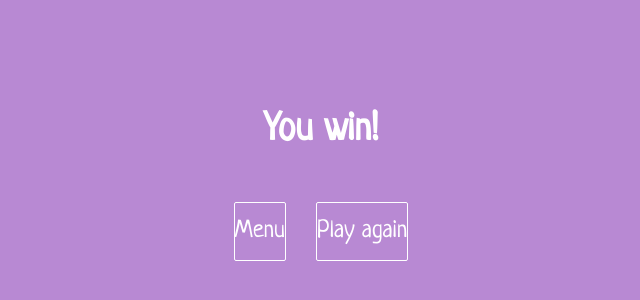
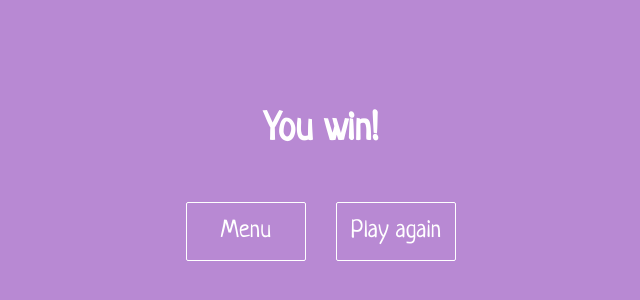
Before and after one commit to Anna-Developer/sudoku, a React (Create React App) app: page /win in a window 1280 px wide. Shown: the part 216-516 px from the top of the page, without its empty margins (319-959 px from the left). Built offline with nearby package versions, Linux system fonts and the light colour scheme.

Commit message:
added new templates of sudoku

```diff
--- a/src/App.js
+++ b/src/App.js
@@ -5,12 +5,12 @@ import Main from './components/Main';
 import Menu from './components/Menu';
 import Win from './components/Win';
 
-function App() {
+function App(props) {
   return (
     <div className="App">
       <div className="container">
         <Route exact path={['/', '/menu']} render={() => <Menu />} />
-        <Route path="/main" render={() => <Main />} />
+        <Route path="/main" render={() => <Main state={props.state}/>} />
         <Route path="/win" render={() => <Win />} />
         <Route path="/gameOver" render={() => <GameOver />} />
       </div>
--- a/src/App.scss
+++ b/src/App.scss
@@ -75,7 +75,7 @@ li {
 .btn {
     display: block;
     padding: 15px 0;
-    max-width: 120px;
+    width: 120px;
     border: $mainBorder;
     border-radius: 2px;
     text-decoration: none;
--- a/src/components/Main.jsx
+++ b/src/components/Main.jsx
@@ -1,29 +1,17 @@
-const Main = () => {
-  const tbodyData = [
-    [1, 2, 3, 4, 5, 6, 7, 8, 9],
-    [1, 2, 3, 4, 5, 6, 7, 8, 9],
-    [1, 2, 3, 4, 5, 6, 7, 8, 9],
-    [1, 2, 3, 4, 5, 6, 7, 8, 9],
-    [1, 2, 3, 4, 5, 6, 7, 8, 9],
-    [1, 2, 3, 4, 5, 6, 7, 8, 9],
-    [1, 2, 3, 4, 5, 6, 7, 8, 9],
-    [1, 2, 3, 4, 5, 6, 7, 8, 9],
-    [1, 2, 3, 4, 5, 6, 7, 8, 9],
-  ];
-  const numbersData = [1, 2, 3, 4, 5, 6, 7, 8, 9];
-  const tbody = tbodyData.map((tr, trIdx) => {
+const Main = (props) => {
+  const tbody = props.state.matrix.map((tr, trIdx) => {
     return (
-      <tr>
+      <tr key={trIdx}>
         {tr.map((td, tdIdx) => {
-          return <td>{td}</td>;
+          return <td key={`${trIdx}_${tdIdx}`}>{td || ""}</td>;
         })}
       </tr>
     );
   });
-  const numbers = numbersData.map((li, listItdx) => {
-    return <li>{li}</li>;
+  const numbers = props.state.numbersData.map((li) => {
+    return <li key={li}>{li}</li>;
   });
-  const errors = 0;
+
   return (
     <div className="main">
       <h1 className="title">Sudoku</h1>
@@ -32,7 +20,7 @@ const Main = () => {
       </table>
       <ul className="numbers">{numbers}</ul>
       <div className="errors">
-        Errors: <span>{errors} / 3</span>
+        Errors: <span>{props.state.errors} / 3</span>
       </div>
     </div>
   );
--- a/src/index.js
+++ b/src/index.js
@@ -4,10 +4,11 @@ import './index.css';
 import App from './App';
 import reportWebVitals from './reportWebVitals';
 import { BrowserRouter } from 'react-router-dom';
+import store from './store/store'
 
 ReactDOM.render(
-  <BrowserRouter>
-    <App />
+  <BrowserRouter basename={process.env.PUBLIC_URL}>
+    <App state={store.getState()} />
   </BrowserRouter>,
   document.getElementById('root')
 );
--- /dev/null
+++ b/src/store/store.js
@@ -0,0 +1,128 @@
+const data = {
+    chooseMatrix() {
+        return Math.floor(Math.random() * this.dataMatrix.length)
+    },
+    dataMatrix: [
+        [
+            [
+                [9, 1, 6, 3, 5, 4, 8, 7, 2],
+                [8, 7, 3, 6, 2, 9, 1, 5, 4],
+                [5, 2, 4, 7, 1, 8, 9, 3, 6],
+                [7, 6, 8, 9, 3, 5, 2, 4, 1],
+                [1, 4, 9, 2, 8, 7, 3, 6, 5],
+                [2, 3, 5, 4, 6, 1, 7, 9, 8],
+                [6, 9, 7, 8, 4, 2, 5, 1, 3],
+                [3, 8, 1, 5, 7, 6, 4, 2, 9],
+                [4, 5, 2, 1, 9, 3, 6, 8, 7],
+            ],
+            [
+                [9, 1, 6, 0, 0, 4, 0, 7, 2],
+                [8, 0, 0, 6, 2, 0, 0, 5, 0],
+                [5, 0, 0, 0, 0, 8, 9, 3, 0],
+                [0, 6, 0, 0, 0, 0, 2, 0, 0],
+                [0, 0, 0, 2, 0, 7, 0, 0, 0],
+                [0, 0, 5, 0, 0, 0, 0, 9, 0],
+                [0, 9, 7, 8, 0, 0, 0, 0, 3],
+                [0, 8, 0, 0, 7, 6, 0, 0, 9],
+                [4, 5, 0, 1, 0, 0, 6, 8, 7],
+            ],
+        ],
+        [
+            [
+                [9, 4, 5, 2, 7, 1, 8, 3, 6],
+                [8, 1, 6, 3, 9, 5, 4, 2, 7],
+                [7, 3, 2, 6, 8, 4, 5, 1, 9],
+                [2, 5, 8, 4, 6, 7, 3, 9, 1],
+                [6, 9, 4, 1, 3, 8, 7, 5, 2],
+                [3, 7, 1, 5, 2, 9, 6, 4, 8],
+                [4, 6, 7, 9, 5, 2, 1, 8, 3],
+                [1, 2, 3, 8, 4, 6, 9, 7, 5],
+                [5, 8, 9, 7, 1, 3, 2, 6, 4],
+            ],
+            [
+                [0, 0, 5, 0, 0, 0, 8, 0, 0],
+                [8, 1, 6, 0, 0, 5, 4, 2, 7],
+                [7, 0, 2, 6, 0, 0, 0, 1, 9],
+                [2, 0, 0, 0, 0, 7, 3, 0, 1],
+                [6, 9, 0, 1, 0, 8, 7, 0, 0],
+                [3, 7, 1, 5, 0, 0, 0, 4, 0],
+                [0, 6, 0, 9, 0, 2, 0, 0, 0],
+                [1, 0, 3, 0, 4, 0, 9, 7, 0],
+                [5, 8, 0, 7, 0, 0, 2, 6, 4],
+            ],
+        ],
+        [
+            [
+                [4, 1, 5, 3, 7, 8, 2, 9, 6],
+                [2, 3, 7, 1, 6, 9, 4, 8, 5],
+                [6, 8, 9, 4, 2, 5, 7, 3, 1],
+                [8, 9, 3, 7, 5, 1, 6, 2, 4],
+                [5, 7, 4, 2, 3, 6, 9, 1, 8],
+                [1, 6, 2, 9, 8, 4, 3, 5, 7],
+                [9, 2, 8, 6, 1, 7, 5, 4, 3],
+                [7, 4, 1, 5, 9, 3, 8, 6, 2],
+                [3, 5, 6, 8, 4, 2, 1, 7, 9],
+            ],
+            [
+                [4, 0, 0, 3, 0, 8, 0, 0, 6],
+                [2, 3, 0, 0, 6, 0, 4, 0, 0],
+                [0, 0, 9, 4, 0, 0, 7, 0, 0],
+                [8, 9, 0, 7, 0, 0, 0, 0, 0],
+                [5, 0, 0, 0, 0, 0, 9, 1, 0],
+                [0, 6, 0, 0, 0, 0, 0, 0, 7],
+                [0, 0, 8, 0, 1, 0, 0, 4, 3],
+                [0, 4, 1, 0, 0, 0, 0, 6, 0],
+                [0, 0, 0, 8, 0, 2, 0, 7, 0],
+            ],
+        ],
+        [
+            [
+                [7, 9, 2, 1, 5, 4, 3, 8, 6],
+                [6, 4, 3, 8, 2, 7, 1, 5, 9],
+                [8, 5, 1, 3, 9, 6, 7, 2, 4],
+                [2, 6, 5, 9, 7, 3, 8, 4, 1],
+                [4, 8, 9, 5, 6, 1, 2, 7, 3],
+                [3, 1, 7, 4, 8, 2, 9, 6, 5],
+                [0, 0, 0, 7, 4, 0, 5, 0, 0],
+                [9, 0, 0, 2, 0, 5, 6, 0, 0],
+                [5, 2, 0, 0, 3, 0, 0, 0, 7],
+            ],
+            [
+                [0, 9, 2, 0, 5, 0, 3, 0, 0],
+                [0, 4, 3, 0, 2, 0, 1, 0, 0],
+                [0, 5, 0, 3, 9, 0, 0, 2, 4],
+                [2, 6, 5, 0, 0, 3, 8, 0, 0],
+                [4, 0, 0, 0, 0, 1, 0, 0, 3],
+                [0, 0, 7, 4, 0, 2, 0, 0, 0],
+                [0, 0, 0, 7, 4, 0, 5, 0, 0],
+                [9, 0, 0, 2, 0, 5, 6, 0, 0],
+                [5, 2, 0, 0, 3, 0, 0, 0, 7],
+            ],
+        ],
+    ]
+}
+
+const randomOptionChoose = (data) => {
+    const randomData = data.chooseMatrix();
+    return {
+        matrix: {
+            start: data.dataMatrix[randomData][1],
+            end: data.dataMatrix[randomData][0],
+        },
+        values: [1, 2, 3, 4, 5, 6, 7, 8, 9],
+        errors: 0,
+    }
+}
+console.log(randomOptionChoose(data).matrix.start)
+const store = {
+    _state: {
+        matrix: randomOptionChoose(data).matrix.start.slice(),
+        numbersData: [1, 2, 3, 4, 5, 6, 7, 8, 9],
+        errors: 0,
+    },
+    getState() {
+        return this._state
+    }
+}
+
+export default store
```
